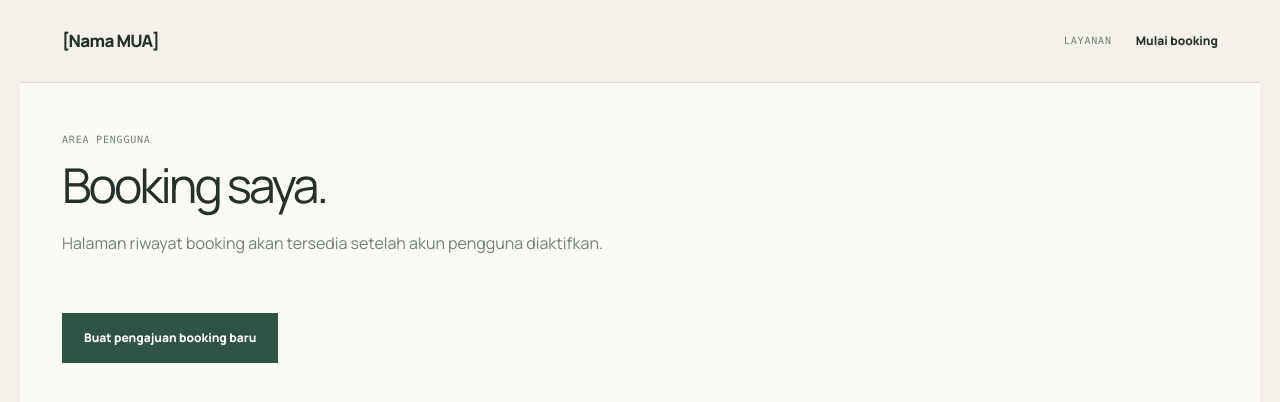
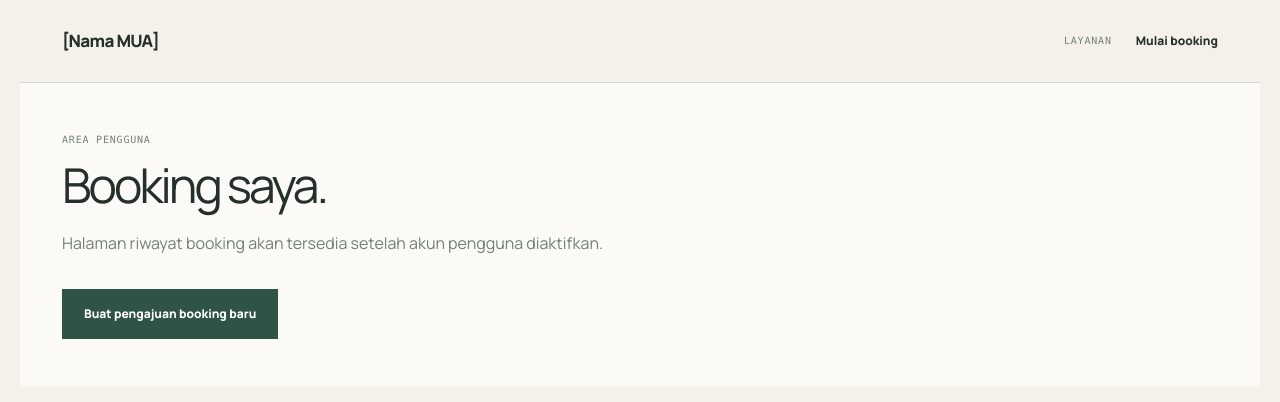
Before and after one commit to AzerothGT/SimpleBookingMUA, a React (Vite) app in the folder frontend-mua/: page /my-bookings in a window 1280 px wide. Shown: the top 402 px of the page. Built offline with nearby package versions, Linux system fonts and the light colour scheme.

Commit message:
feat(frontend): update booking and services pages

```diff
--- a/frontend-mua/src/App.css
+++ b/frontend-mua/src/App.css
@@ -69,9 +69,7 @@
   .progress i { @apply not-italic; color: var(--orange); }
   .booking-grid { @apply grid gap-8; grid-template-columns: minmax(0, 1.45fr) minmax(250px, .65fr); }
   .form-panel { min-height: 0; }
-  .panel-intro { @apply mb-6; }
-  .panel-intro h3 { @apply m-0 mb-2 mt-3 font-display text-[37px] font-normal leading-[1.05] tracking-[-.06em]; color: var(--ink); }
-  .panel-intro p, .muted-text, .help-text { @apply text-[13px] leading-[1.7]; color: var(--muted); }
+  .muted-text, .help-text { @apply text-[13px] leading-[1.7]; color: var(--muted); }
   fieldset { @apply m-0 border-0 p-0; }
   legend, .field > span { @apply mb-3 block text-xs font-extrabold leading-[1.5]; color: var(--ink); }
   .detail-group + .detail-group { @apply mt-8; }
@@ -222,8 +220,6 @@
   .booking-grid { @apply gap-5; }
   .section-heading h2 { @apply text-[2.4rem]; }
   .progress { @apply mb-3 mt-3; }
-  .panel-intro { @apply mb-3; }
-  .panel-intro h3 { @apply mb-1 mt-0 text-[29px]; }
   legend, .field > span { @apply mb-2; }
   .service-list { @apply gap-1.5; }
   .selected-summary { @apply mb-3 py-2.5; }
--- a/frontend-mua/src/pages/user/BookingPage.jsx
+++ b/frontend-mua/src/pages/user/BookingPage.jsx
@@ -186,7 +186,7 @@ export default function BookingPage() {
       <Navbar />
       <section className="booking-shell" id="booking" aria-labelledby="booking-title">
         <div className="section-heading">
-          <div><h2 id="booking-title">Cek tanggal & ajukan booking</h2></div>
+          <div><h2 id="booking-title">Ajukan Booking</h2></div>
           <span className="step-counter">0{step} / 04</span>
         </div>
         <div className="progress" aria-label={`Tahap ${step} dari 4`}>
@@ -196,7 +196,7 @@ export default function BookingPage() {
         <form className="booking-grid" onSubmit={submitBooking} noValidate>
           <div className="form-panel">
             {step === 1 && <>
-              <div className="panel-intro"><h3>Pilih layanan</h3></div>
+
               <fieldset>
                 <legend>Layanan makeup</legend>
                 <div className="service-list">
@@ -209,7 +209,7 @@ export default function BookingPage() {
             </>}
 
             {step === 2 && <>
-              <div className="panel-intro"><h3>Pilih tanggal</h3></div>
+
               <div className="selected-summary"><span>{selectedService?.name ?? 'Layanan terpilih'}</span><strong>Pilih tanggal di bawah</strong></div>
               <div className="step-two-layout">
                 <BookingCalendar
@@ -234,7 +234,7 @@ export default function BookingPage() {
             </>}
 
             {step === 3 && <>
-              <div className="panel-intro"><h3>Isi detail</h3></div>
+
               <fieldset className="detail-group">
                 <legend>Kontak</legend>
                 <div className="field-row"><label className="field"><span>Nama lengkap</span><input id="client-name" value={form.name} onChange={(event) => updateField('name', event.target.value)} autoComplete="name" aria-invalid={Boolean(errors.name)} aria-describedby={errors.name ? 'client-name-error' : undefined} />{errors.name && <small id="client-name-error" className="field-error">{errors.name}</small>}</label><label className="field"><span>Nomor telepon</span><input id="client-phone" type="tel" value={form.phone} onChange={(event) => updateField('phone', event.target.value)} autoComplete="tel" aria-invalid={Boolean(errors.phone)} aria-describedby={errors.phone ? 'client-phone-error' : undefined} />{errors.phone && <small id="client-phone-error" className="field-error">{errors.phone}</small>}</label></div>
@@ -251,7 +251,7 @@ export default function BookingPage() {
             </>}
 
             {step === 4 && <>
-              <div className="panel-intro"><h3>Tinjau & kirim</h3></div>
+
               <div className="review-list">
                 <ReviewRow label="Layanan" value={selectedService?.name ?? 'Belum dipilih'} />
                 <ReviewRow label="Tanggal" value={form.date || 'Belum dipilih'} />
--- a/frontend-mua/src/pages/user/MyBookings.jsx
+++ b/frontend-mua/src/pages/user/MyBookings.jsx
@@ -6,7 +6,7 @@ export default function MyBookings() {
     <main>
       <Navbar />
       <section className="booking-shell min-h-0" aria-labelledby="my-bookings-title">
-        <div className="panel-intro max-w-2xl">
+        <div className="max-w-2xl">
           <span className="eyebrow">Area pengguna</span>
           <h1 id="my-bookings-title" className="m-0 mt-3 font-display text-5xl font-normal tracking-[-.06em]" style={{ color: 'var(--ink)' }}>Booking saya.</h1>
           <p className="mt-5 text-base leading-7" style={{ color: 'var(--muted)' }}>Halaman riwayat booking akan tersedia setelah akun pengguna diaktifkan.</p>
--- a/frontend-mua/src/pages/user/Services.jsx
+++ b/frontend-mua/src/pages/user/Services.jsx
@@ -29,7 +29,7 @@ export default function Services() {
     <main>
       <Navbar />
       <section className="booking-shell min-h-0" aria-labelledby="services-title">
-        <div className="panel-intro max-w-2xl">
+        <div className="max-w-2xl">
           <span className="eyebrow">Layanan makeup</span>
           <h1 id="services-title" className="m-0 mt-3 font-display text-5xl font-normal tracking-[-.06em]" style={{ color: 'var(--ink)' }}>Pilih look untuk momenmu.</h1>
           <p className="mt-5 text-base leading-7" style={{ color: 'var(--muted)' }}>Lihat pilihan layanan, lalu lanjutkan booking tanpa membuat akun.</p>
```
